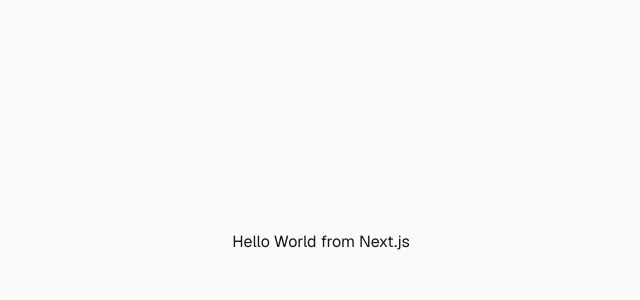
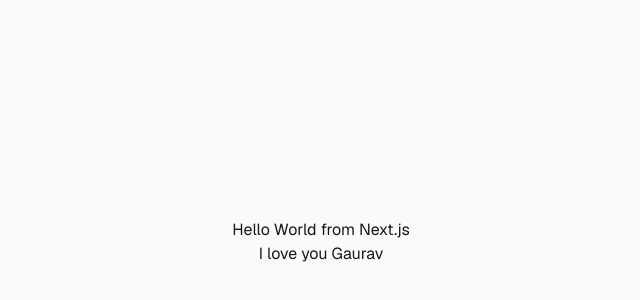
Before and after one commit to GauravNardia/next-testing, a Next.js app: page / in a window 1280 px wide. Shown: the part 158-458 px from the top of the page, without its empty margins (319-959 px from the left). Built offline with nearby package versions, Linux system fonts and the light colour scheme.

Commit message:
add: I love you

```diff
--- a/app/page.tsx
+++ b/app/page.tsx
@@ -4,6 +4,7 @@
   return (
     <div className="flex flex-col flex-1 items-center justify-center bg-zinc-50 font-sans dark:bg-black">
        Hello World from Next.js
+       <p>I love you Gaurav</p>
     </div>
   );
 }
```
